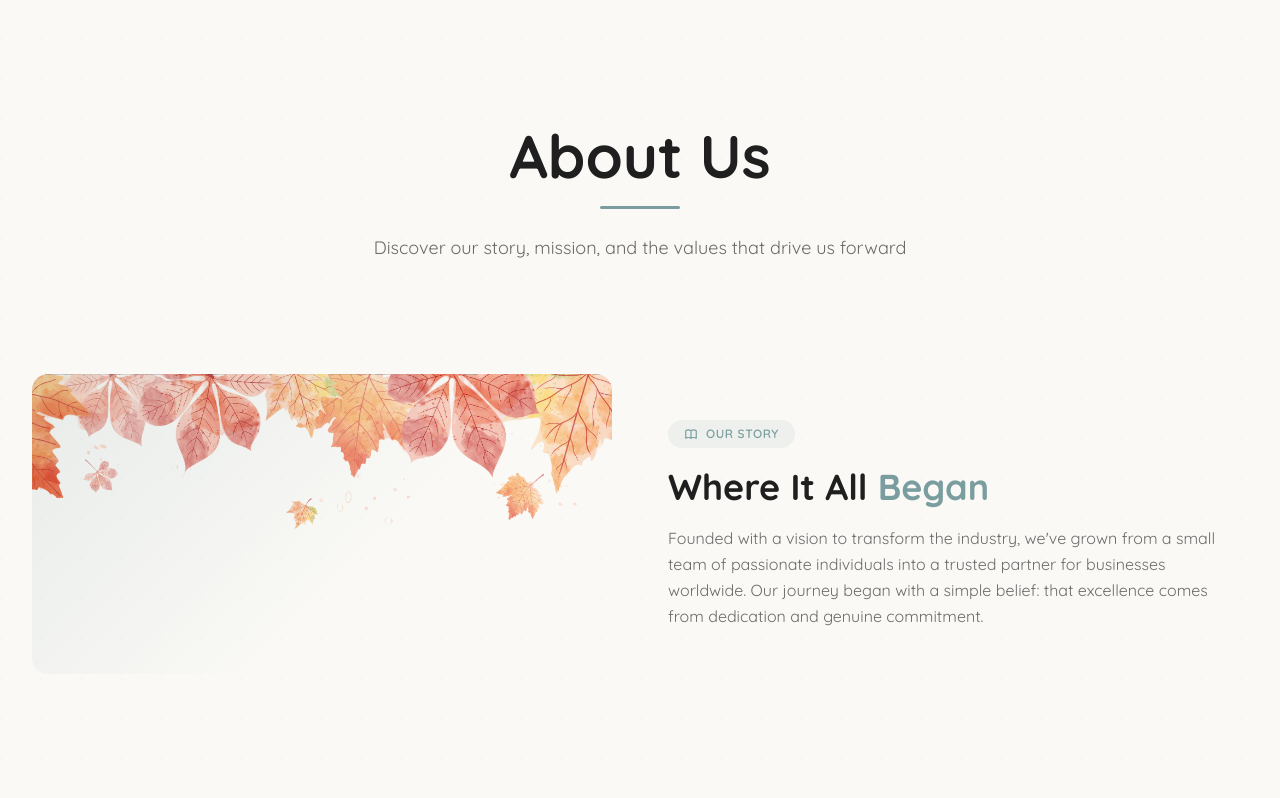
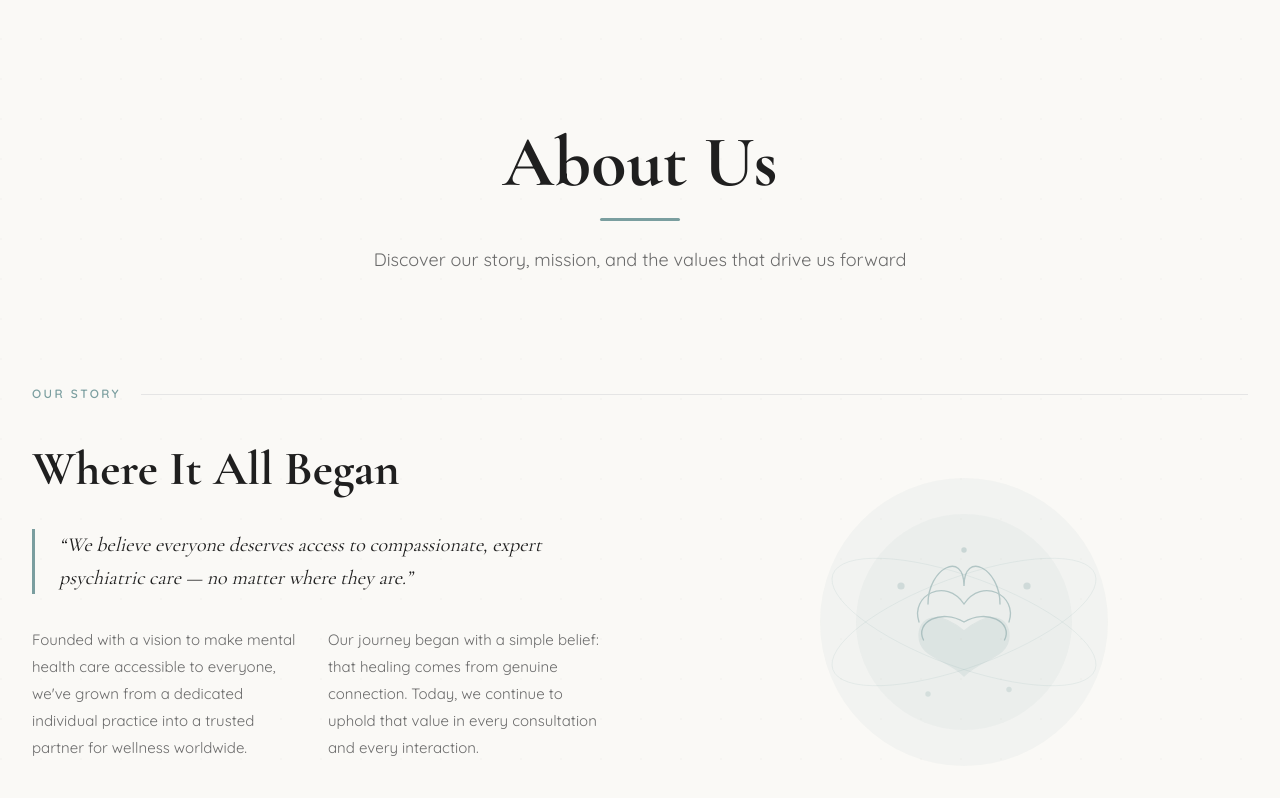
Before and after one commit to Shaamil777/Autumn_Mind, a Next.js app: page / in a window 1280 px wide. Shown: the part 802-1600 px from the top of the page. Built offline with nearby package versions, Linux system fonts and the light colour scheme.

Commit message:
feat:Re-designed some parts in about section + title and brand name fonts changed

```diff
--- a/app/components/layout/Navbar.tsx
+++ b/app/components/layout/Navbar.tsx
@@ -71,11 +71,12 @@ export default function Navbar() {
 
             <button
               onClick={() => scrollToSection('home')}
-              className={`font-bold text-2xl transition-all duration-300 font-sans ${
+              className={`font-bold text-2xl transition-all duration-300 ${
                 isScrolled
                   ? 'text-accent hover:text-primary'
                   : 'text-primary hover:text-accent drop-shadow-lg'
               }`}
+              style={{ fontFamily: 'var(--font-cormorant-garamond)' }}
             >
               Rida By Rahma
             </button>
--- a/app/components/sections/AboutSection.tsx
+++ b/app/components/sections/AboutSection.tsx
@@ -82,8 +82,8 @@ export default function AboutSection() {
       <div className="max-w-7xl mx-auto px-6 lg:px-8 relative z-10">
         <FadeInBlock className="text-center mb-20 md:mb-28">
           <h2
-            className="text-4xl md:text-5xl lg:text-6xl font-bold mb-5"
-            style={{ color: "var(--primary)" }}
+            className="text-5xl md:text-6xl lg:text-7xl font-bold mb-5"
+            style={{ color: "var(--primary)", fontFamily: "var(--font-cormorant-garamond)" }}
           >
             About Us
           </h2>
@@ -100,54 +100,112 @@ export default function AboutSection() {
         </FadeInBlock>
       </div>
 
-      {/* ── Our Story Block (no curved line) ── */}
+      {/* ── Our Story Block — Editorial Clean ── */}
       <div className="max-w-7xl mx-auto px-6 lg:px-8 mb-20 md:mb-28">
-        <div className="grid md:grid-cols-2 gap-8 md:gap-14 items-center">
-          {/* Left – image */}
-          <FadeInBlock>
-            <div className="relative rounded-2xl overflow-hidden" style={{ height: "300px" }}>
-              <Image
-                src="/images/autumn.png"
-                alt="Our Story"
-                fill
-                className="object-cover"
-              />
-              <div
-                className="absolute inset-0"
-                style={{
-                  background:
-                    "linear-gradient(135deg, rgba(122,158,159,0.15) 0%, transparent 60%)",
-                }}
-              />
+
+        {/* Label row with extending line */}
+        <FadeInBlock>
+          <div className="flex items-center gap-5 mb-10">
+            <span
+              className="text-xs font-semibold tracking-[0.2em] uppercase shrink-0"
+              style={{ color: "var(--accent)" }}
+            >
+              Our Story
+            </span>
+            <div className="flex-1 h-px" style={{ background: "var(--border-subtle)" }} />
+          </div>
+        </FadeInBlock>
+
+        {/* Two-column: text left, image/SVG right */}
+        <div className="grid md:grid-cols-2 gap-12 md:gap-20 items-start">
+
+          {/* Left — editorial text */}
+          <FadeInBlock delay={0.1}>
+            {/* Large heading */}
+            <h3
+              className="text-4xl md:text-5xl font-bold leading-[1.15] mb-8"
+              style={{ color: "var(--primary)", fontFamily: "var(--font-cormorant-garamond)" }}
+            >
+              Where It All Began
+            </h3>
+
+            {/* Pull-quote */}
+            <div
+              className="pl-6 mb-8"
+              style={{ borderLeft: "3px solid var(--accent)" }}
+            >
+              <p
+                className="text-lg md:text-xl leading-relaxed italic"
+                style={{ color: "var(--primary)", fontFamily: "var(--font-cormorant-garamond)" }}
+              >
+                &ldquo;We believe everyone deserves access to compassionate, expert
+                psychiatric care — no matter where they are.&rdquo;
+              </p>
+            </div>
+
+            {/* Two-column body text */}
+            <div className="grid sm:grid-cols-2 gap-6">
+              <p
+                className="text-[15px] leading-[1.8]"
+                style={{ color: "var(--text-secondary)" }}
+              >
+                Founded with a vision to make mental health care accessible to
+                everyone, we&apos;ve grown from a dedicated individual practice into a
+                trusted partner for wellness worldwide.
+              </p>
+              <p
+                className="text-[15px] leading-[1.8]"
+                style={{ color: "var(--text-secondary)" }}
+              >
+                Our journey began with a simple belief: that healing comes from
+                genuine connection. Today, we continue to uphold that value in every
+                consultation and every interaction.
+              </p>
             </div>
           </FadeInBlock>
 
-          {/* Right – text */}
-          <FadeInBlock delay={0.15}>
-            <div
-              className="inline-flex items-center gap-2 mb-4 px-4 py-1.5 rounded-full text-xs font-semibold tracking-wider uppercase"
-              style={{
-                background: "rgba(122,158,159,0.1)",
-                color: "var(--accent)",
-              }}
-            >
-              <svg className="w-3.5 h-3.5" fill="none" stroke="currentColor" viewBox="0 0 24 24">
-                <path strokeLinecap="round" strokeLinejoin="round" strokeWidth={2} d="M12 6.253v13m0-13C10.832 5.477 9.246 5 7.5 5S4.168 5.477 3 6.253v13C4.168 18.477 5.754 18 7.5 18s3.332.477 4.5 1.253m0-13C13.168 5.477 14.754 5 16.5 5c1.747 0 3.332.477 4.5 1.253v13C19.832 18.477 18.247 18 16.5 18c-1.746 0-3.332.477-4.5 1.253" />
+          {/* Right — Image / SVG placeholder */}
+          <FadeInBlock delay={0.25}>
+            <div className="relative flex items-center justify-center">
+              {/* Decorative SVG illustration — replace with your own image or SVG */}
+              <svg
+                viewBox="0 0 400 400"
+                fill="none"
+                className="w-full max-w-[360px] h-auto"
+                xmlns="http://www.w3.org/2000/svg"
+              >
+                {/* Soft background circle */}
+                <circle cx="200" cy="200" r="160" fill="var(--accent)" opacity="0.06" />
+                <circle cx="200" cy="200" r="120" fill="var(--accent)" opacity="0.06" />
+
+                {/* Abstract brain/mind lines */}
+                <g stroke="var(--accent)" strokeWidth="1.5" strokeLinecap="round" opacity="0.5">
+                  <path d="M160 180 C160 140, 200 120, 200 160 C200 120, 240 140, 240 180" />
+                  <path d="M150 200 C140 170, 180 150, 200 180 C220 150, 260 170, 250 200" />
+                  <path d="M155 220 C145 200, 175 185, 200 200 C225 185, 255 200, 245 220" />
+                </g>
+
+                {/* Heart shape — care/compassion */}
+                <path
+                  d="M200 260 C180 240, 150 240, 150 215 C150 195, 170 185, 200 210 C230 185, 250 195, 250 215 C250 240, 220 240, 200 260Z"
+                  stroke="var(--accent)"
+                  strokeWidth="1.5"
+                  fill="var(--accent)"
+                  opacity="0.12"
+                />
+
+                {/* Orbital rings */}
+                <ellipse cx="200" cy="200" rx="155" ry="50" stroke="var(--accent)" strokeWidth="0.8" opacity="0.15" transform="rotate(-20 200 200)" />
+                <ellipse cx="200" cy="200" rx="155" ry="50" stroke="var(--accent)" strokeWidth="0.8" opacity="0.15" transform="rotate(20 200 200)" />
+
+                {/* Small accent dots */}
+                <circle cx="130" cy="160" r="4" fill="var(--accent)" opacity="0.25" />
+                <circle cx="270" cy="160" r="4" fill="var(--accent)" opacity="0.25" />
+                <circle cx="200" cy="120" r="3" fill="var(--accent)" opacity="0.3" />
+                <circle cx="160" cy="280" r="3" fill="var(--accent)" opacity="0.2" />
+                <circle cx="250" cy="275" r="3" fill="var(--accent)" opacity="0.2" />
               </svg>
-              Our Story
             </div>
-            <h3
-              className="text-3xl md:text-4xl font-bold mb-4 leading-tight"
-              style={{ color: "var(--primary)" }}
-            >
-              Where It All <span style={{ color: "var(--accent)" }}>Began</span>
-            </h3>
-            <p className="text-base leading-relaxed" style={{ color: "var(--text-secondary)" }}>
-              Founded with a vision to transform the industry, we&apos;ve grown from a
-              small team of passionate individuals into a trusted partner for businesses
-              worldwide. Our journey began with a simple belief: that excellence comes
-              from dedication and genuine commitment.
-            </p>
           </FadeInBlock>
         </div>
       </div>
--- a/app/components/sections/ContactSection.tsx
+++ b/app/components/sections/ContactSection.tsx
@@ -3,7 +3,7 @@ export default function ContactSection() {
     <section id="contact" className="min-h-screen py-20">
       <div className="max-w-7xl mx-auto px-6 lg:px-8">
         <div className="text-center">
-          <h2 className="text-4xl font-bold text-primary mb-8">Contact Us</h2>
+          <h2 className="text-5xl font-bold text-primary mb-8" style={{ fontFamily: 'var(--font-cormorant-garamond)' }}>Contact Us</h2>
           <p className="text-lg text-primary/70 max-w-3xl mx-auto">
             Get in touch to start your journey to better mental health.
           </p>
--- a/app/components/sections/ServiceSection.tsx
+++ b/app/components/sections/ServiceSection.tsx
@@ -69,7 +69,7 @@ export default function ServiceSection() {
       <div className="max-w-7xl mx-auto px-6 lg:px-8">
         {/* Section Header */}
         <div className="text-center mb-16">
-          <h2 className="text-5xl font-bold text-primary mb-4">Our Services</h2>
+          <h2 className="text-6xl font-bold text-primary mb-4" style={{ fontFamily: 'var(--font-cormorant-garamond)' }}>Our Services</h2>
           <div className="w-24 h-1 bg-accent mx-auto mb-6"></div>
           <p className="text-lg text-primary/70 max-w-2xl mx-auto">
             Discover our comprehensive range of mental health services tailored to support you at every stage of your life's journey.
--- a/app/components/sections/TeamSection.tsx
+++ b/app/components/sections/TeamSection.tsx
@@ -58,7 +58,7 @@ export default function TeamSection() {
     <section id="team" className="min-h-screen py-24 relative overflow-hidden">
       <div className="max-w-7xl mx-auto px-6 lg:px-8">
         <div className="text-center mb-16">
-          <h2 className="text-5xl font-bold text-primary mb-4">Our Team</h2>
+          <h2 className="text-6xl font-bold text-primary mb-4" style={{ fontFamily: 'var(--font-cormorant-garamond)' }}>Our Team</h2>
           <div className="w-24 h-1 bg-accent mx-auto mb-6 rounded-full"></div>
           <p className="text-xl text-primary/70 max-w-3xl mx-auto">
             Meet our experienced and caring mental health professionals dedicated to your well-being.
--- a/app/components/sections/TestimonialSection.tsx
+++ b/app/components/sections/TestimonialSection.tsx
@@ -3,7 +3,7 @@ export default function TestimonialSection() {
     <section id="testimonial" className="min-h-screen bg-background py-20">
       <div className="max-w-7xl mx-auto px-6 lg:px-8">
         <div className="text-center">
-          <h2 className="text-4xl font-bold text-primary mb-8">Testimonials</h2>
+          <h2 className="text-5xl font-bold text-primary mb-8" style={{ fontFamily: 'var(--font-cormorant-garamond)' }}>Testimonials</h2>
           <p className="text-lg text-primary/70 max-w-3xl mx-auto">
             Read what our clients say about their experience with us.
           </p>
```
Also changed, not shown: app/layout.tsx (+8 -2 lines).
